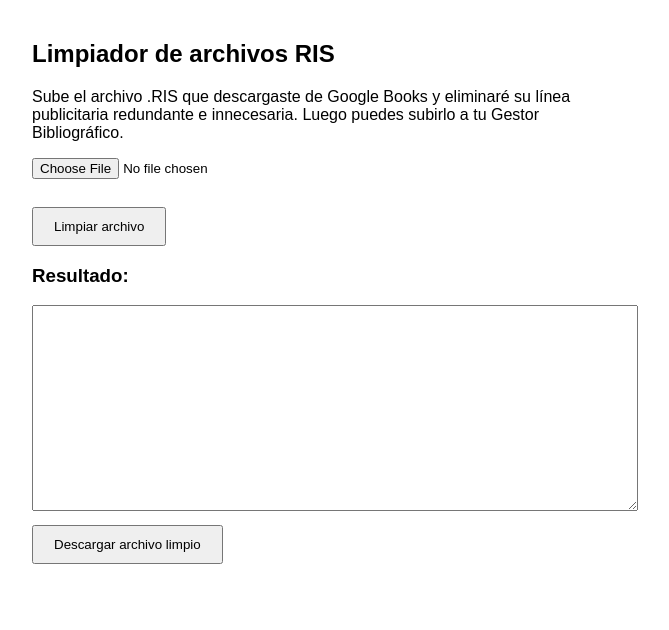
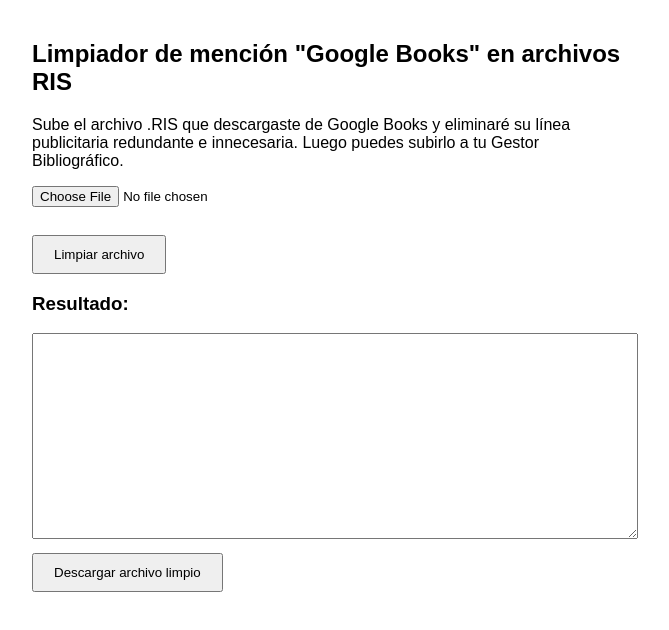
Before and after one commit to antonioliriololi/limpiagooglebooks, a plain HTML site: page index.html in a window 1280 px wide. Shown: the whole page, without its empty margins (308-977 px from the left). Drawn offline with Linux system fonts and the light colour scheme.

Commit message:
Update heading for Google Books RIS cleaner

```diff
--- a/index.html
+++ b/index.html
@@ -11,7 +11,7 @@
 </head>
 <body>
 
-<h2>Limpiador de archivos RIS</h2>
+<h2>Limpiador de mención "Google Books" en archivos RIS</h2>
 <p>Sube el archivo .RIS que descargaste de Google Books y eliminaré su línea publicitaria redundante e innecesaria. Luego puedes subirlo a tu Gestor Bibliográfico.</p>
 
 <input type="file" id="fileInput" accept=".ris"><br><br>
```
